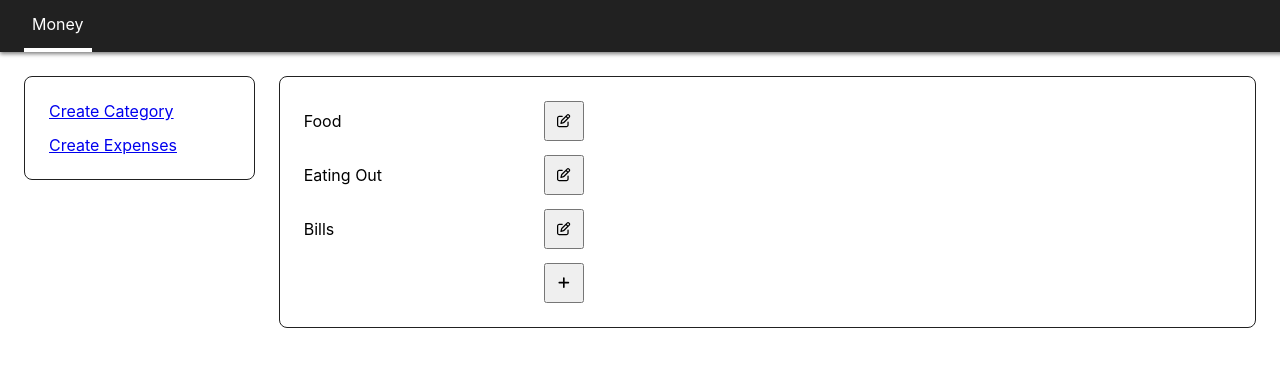
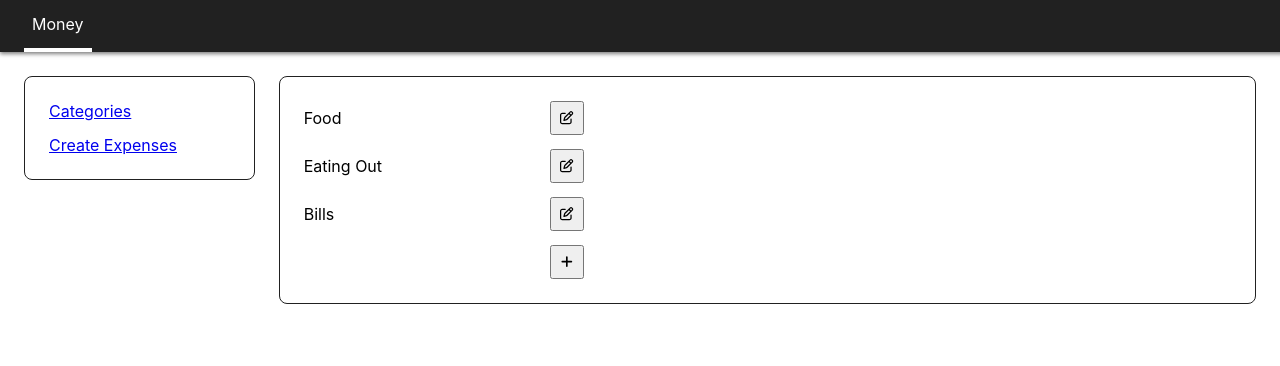
Before and after one commit to JTavinor/personal-app-ui, a React (Create React App) app: page /money in a window 1280 px wide. Shown: the top 366 px of the page. Built offline with nearby package versions, Linux system fonts and the light colour scheme.

Commit message:
edit categories

```diff
--- a/src/common/IconButton/styles.ts
+++ b/src/common/IconButton/styles.ts
@@ -1,8 +1,8 @@
 import styled from "styled-components";
 
 export const IconButtonWrapper = styled.button`
-  width: 40px;
-  height: 40px;
+  width: 34px;
+  height: 34px;
   &:hover {
     cursor: pointer;
   }
--- a/src/common/InputField/styles.ts
+++ b/src/common/InputField/styles.ts
@@ -18,4 +18,5 @@ export const StyledInput = styled.input`
   padding: 4px 6px 3px;
   font-size: 16px;
   max-width: 280px;
+  box-sizing: border-box;
 `;
--- a/src/money/Categories.tsx
+++ b/src/money/Categories.tsx
@@ -1,13 +1,7 @@
-import { useState } from "react";
 import ContentContainer from "../common/ContentContainer";
-import InputField from "../common/InputField";
-import Button from "../common/Button";
 import Category from "./Category";
-import NewCategory from "./NewCategory";
 
 const Categories = () => {
-  const [category, setCategory] = useState("");
-
   const categories = [
     {
       name: "Food",
@@ -28,7 +22,7 @@ const Categories = () => {
       {categories.map((cat) => (
         <Category category={cat} key={cat.name} />
       ))}
-      <NewCategory />
+      <Category />
     </ContentContainer>
   );
 };
--- a/src/money/Category.tsx
+++ b/src/money/Category.tsx
@@ -2,15 +2,16 @@ import { faEdit, faSave } from "@fortawesome/free-regular-svg-icons";
 import IconButton from "../common/IconButton";
 import { useState } from "react";
 import InputField from "../common/InputField";
+import { faPlus } from "@fortawesome/free-solid-svg-icons";
 
 interface CategoryProps {
   name: string;
   _id: string;
 }
 
-const Category = ({ category }: { category: CategoryProps }) => {
+const Category = ({ category }: { category?: CategoryProps }) => {
   const [isEditing, setIsEditing] = useState(false);
-  const [value, setValue] = useState(category.name);
+  const [value, setValue] = useState(category?.name || "");
 
   const handleCategorySave = () => {
     console.log("jjj");
@@ -28,13 +29,20 @@ const Category = ({ category }: { category: CategoryProps }) => {
     >
       {isEditing ? (
         <>
-          <InputField onChange={setValue} value={value} />
+          <InputField
+            onChange={setValue}
+            value={value}
+            placeholder={category ? "" : "New category..."}
+          />
           <IconButton onClick={() => handleCategorySave()} icon={faSave} />
         </>
       ) : (
         <>
-          {value}
-          <IconButton onClick={() => setIsEditing(!isEditing)} icon={faEdit} />
+          <span>{value}</span>
+          <IconButton
+            onClick={() => setIsEditing(!isEditing)}
+            icon={category ? faEdit : faPlus}
+          />
         </>
       )}
     </div>
--- a/src/money/NewCategory.tsx
+++ /dev/null
@@ -1,40 +0,0 @@
-import { faEdit, faSave } from "@fortawesome/free-regular-svg-icons";
-import IconButton from "../common/IconButton";
-import { useState } from "react";
-import InputField from "../common/InputField";
-import { faPlus } from "@fortawesome/free-solid-svg-icons";
-
-const NewCategory = () => {
-  const [isEditing, setIsEditing] = useState(false);
-  const [value, setValue] = useState("");
-
-  const handleCategorySave = () => {
-    console.log("jjj");
-    setIsEditing(false);
-  };
-
-  return (
-    <div
-      style={{
-        display: "flex",
-        width: "280px",
-        justifyContent: "space-between",
-        alignItems: "center",
-      }}
-    >
-      {isEditing ? (
-        <>
-          <InputField onChange={setValue} value={value} />
-          <IconButton onClick={() => handleCategorySave()} icon={faSave} />
-        </>
-      ) : (
-        <>
-          <p>{value}</p>
-          <IconButton onClick={() => setIsEditing(!isEditing)} icon={faPlus} />
-        </>
-      )}
-    </div>
-  );
-};
-
-export default NewCategory;
--- a/src/money/index.tsx
+++ b/src/money/index.tsx
@@ -13,7 +13,7 @@ const Money = () => {
       }}
     >
       <ContentContainer width="240px">
-        <NavLink to={URLS.CREATE_CATEGORY}>Create Category</NavLink>
+        <NavLink to={URLS.CATEGORIES}>Categories</NavLink>
         <NavLink to={URLS.CREATE_EXPENSES}>Create Expenses</NavLink>
       </ContentContainer>
       <Outlet />
--- a/src/navigation/AppRoutes.tsx
+++ b/src/navigation/AppRoutes.tsx
@@ -9,7 +9,7 @@ const AppRoutes = () => {
     <Routes>
       <Route path={URLS.MONEY} element={<Money />}>
         <Route index element={<Categories />} />
-        <Route path={URLS.CREATE_CATEGORY} element={<Categories />} />
+        <Route path={URLS.CATEGORIES} element={<Categories />} />
         <Route path={URLS.CREATE_EXPENSES} element={<CreateExpenses />} />
       </Route>
     </Routes>
--- a/src/navigation/URLS.ts
+++ b/src/navigation/URLS.ts
@@ -2,5 +2,5 @@ export default {
   BASE_URL: "/",
   MONEY: "/money",
   CREATE_EXPENSES: "create-expenses",
-  CREATE_CATEGORY: "create-category",
+  CATEGORIES: "categories",
 };
```
